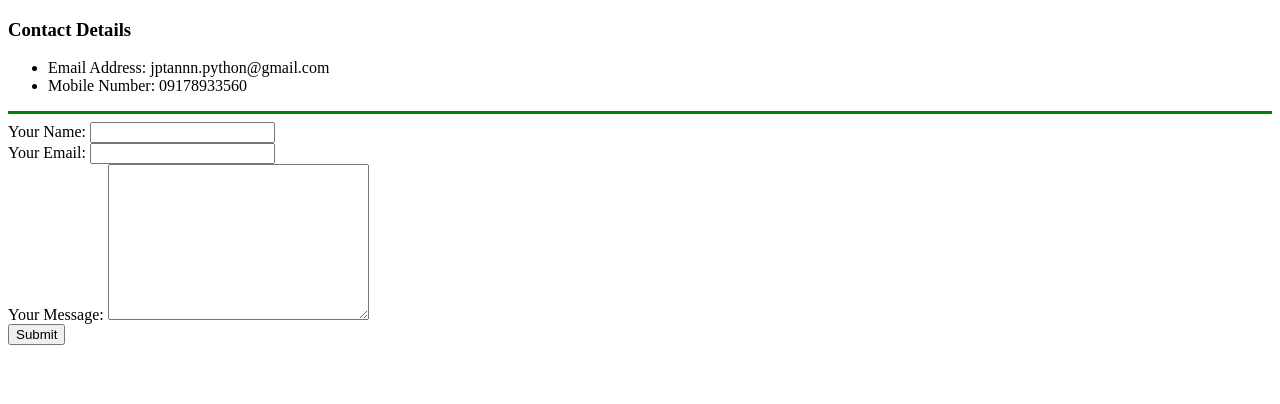
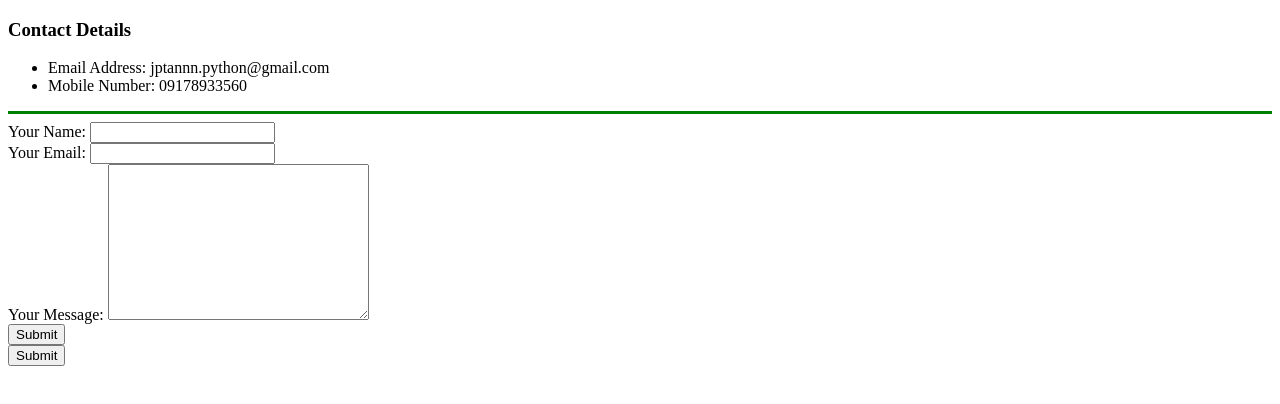
Before and after one commit to jptannn/cv, a plain HTML site: page contact_details.html in a window 1280 px wide. Drawn offline with Linux system fonts and the light colour scheme.

Commit message:
created home button using a new form

```diff
--- a/contact_details.html
+++ b/contact_details.html
@@ -20,5 +20,8 @@
       <textarea name="yourMessage" rows="10" cols="30"></textarea><br>
       <input type="submit" name="">
     </form>
+    <form class="" action="index.html" method="post">
+      <input type="submit" name="">
+    </from>
   </body>
 </html>
```
